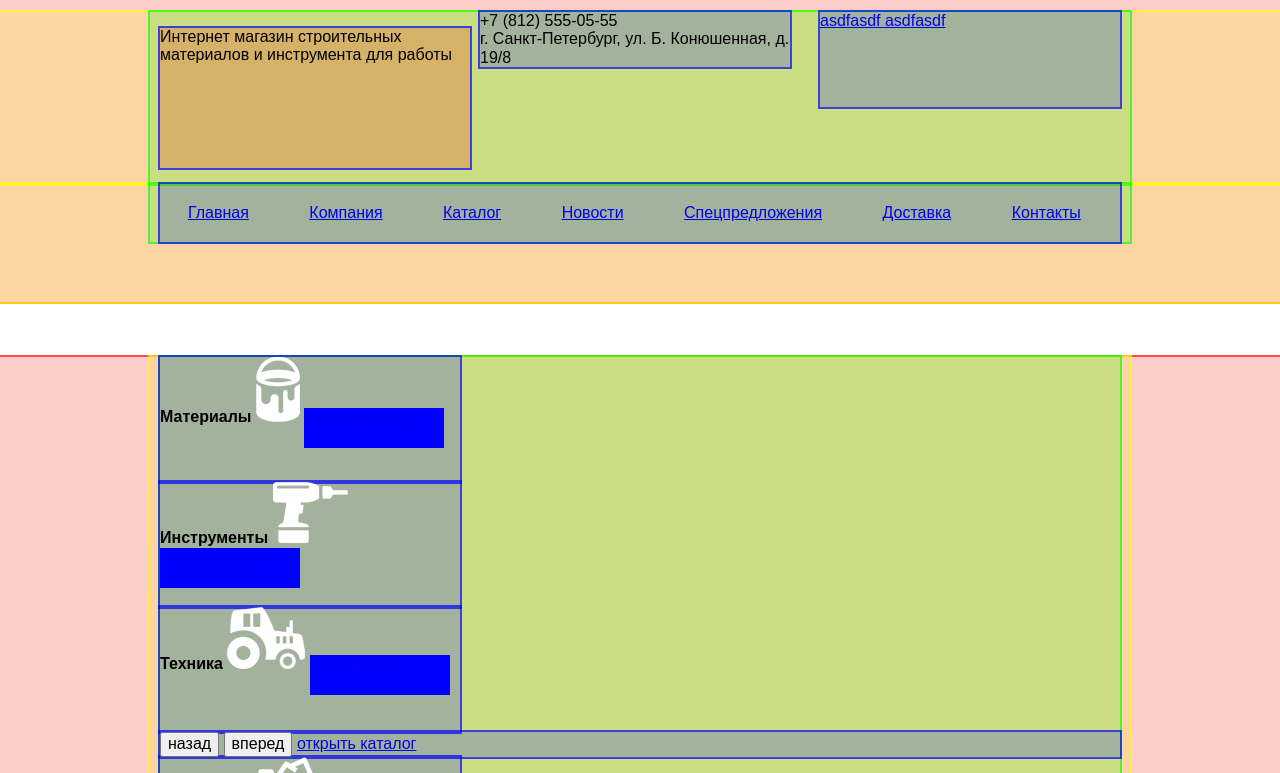
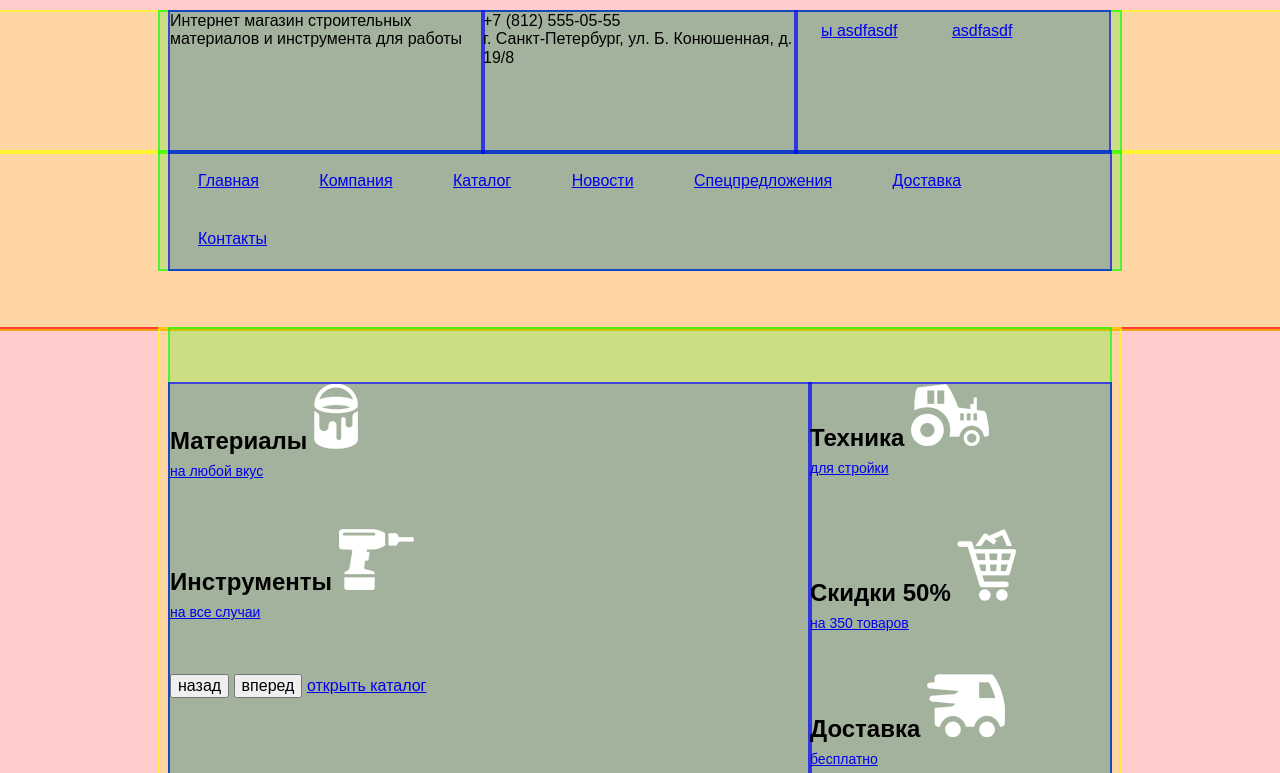
Before and after one commit to LaneJane/heroboec.github.io, a plain HTML site: page tehnomart/index.html in a window 1280 px wide. Shown: the part 60-833 px from the top of the page. Drawn offline with Linux system fonts and the light colour scheme.

Commit message:
tehnomart: fix container, fix catalog

```diff
--- a/tehnomart/index.html
+++ b/tehnomart/index.html
@@ -49,7 +49,7 @@
 				</div>
 				<div class="register-buttons">
 					<a href="#" class="user-enter">
-						asdfasdf
+						<span>ы</span> asdfasdf
 					</a>
 					<a href="#" class="user-register">
 						asdfasdf
@@ -89,8 +89,9 @@
 	</header>
 	<main>
 		<div class="container">
-			<div class="catalog">
-				<div class="catalog-item clearfix">
+			<div class="catalog clearfix">
+				<div class="left-col clearfix">
+					<div class="catalog-item ">
 						<b class="item-title">
 							Материалы
 						</b>
@@ -108,15 +109,6 @@
 							на все случаи
 						</a>
 					</div>
-				<div class="catalog-item clearfix">
-					<b class="item-title">
-						Техника
-					</b>
-					<img src="img/bigcar.png" alt="" class="catalog-pic">
-					<a href="#"  class="catalog-btn">
-						для стройки
-					</a>
-				</div>
 					<div class="slider">
 						<div class="slide-promo">
 
@@ -129,6 +121,19 @@
 						</button>
 						<a href="#" class="slider-bnt">открыть каталог</a>
 					</div>
+				</div>
+
+				<div class="right-col clearfix">
+					<div class="catalog-item clearfix">
+						<b class="item-title">
+							Техника
+						</b>
+						<img src="img/bigcar.png" alt="" class="catalog-pic">
+						<a href="#"  class="catalog-btn">
+							для стройки
+						</a>
+					</div>
+
 					<div class="catalog-item clearfix">
 						<b class="item-title">
 							Скидки 50%
@@ -146,6 +151,7 @@
 						<a href="#"  class="catalog-btn">
 							бесплатно
 						</a>
+					</div>
 				</div>
 			</div>
 			<div class="top-products">
--- a/tehnomart/scss/style.scss
+++ b/tehnomart/scss/style.scss
@@ -18,7 +18,7 @@ header {
 }
 
 .container {
-	width: 960px;
+	width: 940px;
 	margin-left: auto;
 	margin-right: auto;
 	padding-left: 10px;
@@ -72,28 +72,42 @@ header {
 .header-middle{
 	p {
 		float:left;
-		width: 310px;
+		width: 313px;
 		min-height: 140px;
-		margin-right: 10px;
-		background-color: rgba(255,0,0,0.2);
+		margin: 0px;
+		/*margin-right: 15px;*/
+
+		/*background-color: rgba(255,0,0,0.2);*/
+	}
+
+	.contact-info {
+		float: left;
+		width: 313px;
+		/*margin-right: 15px;*/
+		min-height: 140px;
+	}
+
+	.register-buttons {
+		float: left;
+		width: 313px;
+		min-height: 140px;
+		/*height: 140px;*/
+		/*background: red;*/
+		a {
+			display: inline-block;
+			/*width:  125px;*/
+			/*height:  45px;*/
+			padding-left: 25px;
+			padding-right: 25px;
+			padding-top: 10px;
+			padding-bottom: 10px;
+		}
 	}
 
 }
 
-.contact-info {
-	float: left;
-	width: 310px;
-	margin-right: 10px;
 
-}
 
-.register-buttons {
-	float: right;
-	width: 300px;
-	min-height: 95px;
-	/*height: 140px;*/
-	/*background: red;*/
-}
 
 .header-bottom {
 	padding-bottom: 60px;
@@ -113,28 +127,57 @@ header {
 		padding-left: 28px;
 		padding-top: 20px;
 		padding-bottom: 20px;
-		/*min-height: 60px;*/
-
 	}
 }
 
 .catalog {
-	margin-bottom: 65px;
-	margin-top: 55px;
+	padding-bottom: 65px;
+	padding-top: 55px;
+}
 
-	.catalog-item {
+
+@mixin catalog-items {
+	display: inline-block;
 	width: 300px;
 	height: 125px;
+	margin-right: 18px;
+	font-size: 24px;
+	margin-bottom: 20px;
 
 	a {
 		display: inline-block;
 		width: 140px;
 		height: 40px;
-
-			background-color: blue;
-		}
+		font-size: 14px;
 
 	}
 }
 
+.left-col {
+	float: left;
+	width: 640px;
+
+	.catalog-item {
+		@include catalog-items;
+	}
+
+	.slider {
+		display: inline-block;
+		width: 620px;
+		height: 270px;
+		margin-right: 20px;
+	}
+}
+
+.right-col {
+	float: right;
+	width: 300px;
+	.catalog-item {
+		@include catalog-items;
+		margin-right: 0px;
+	}
+}
+
+
+
 @import "blockhelp";
```
Also changed, not shown: tehnomart/css/style.css, 1 other file. Lines whose indentation alone changed are shown as unchanged.
